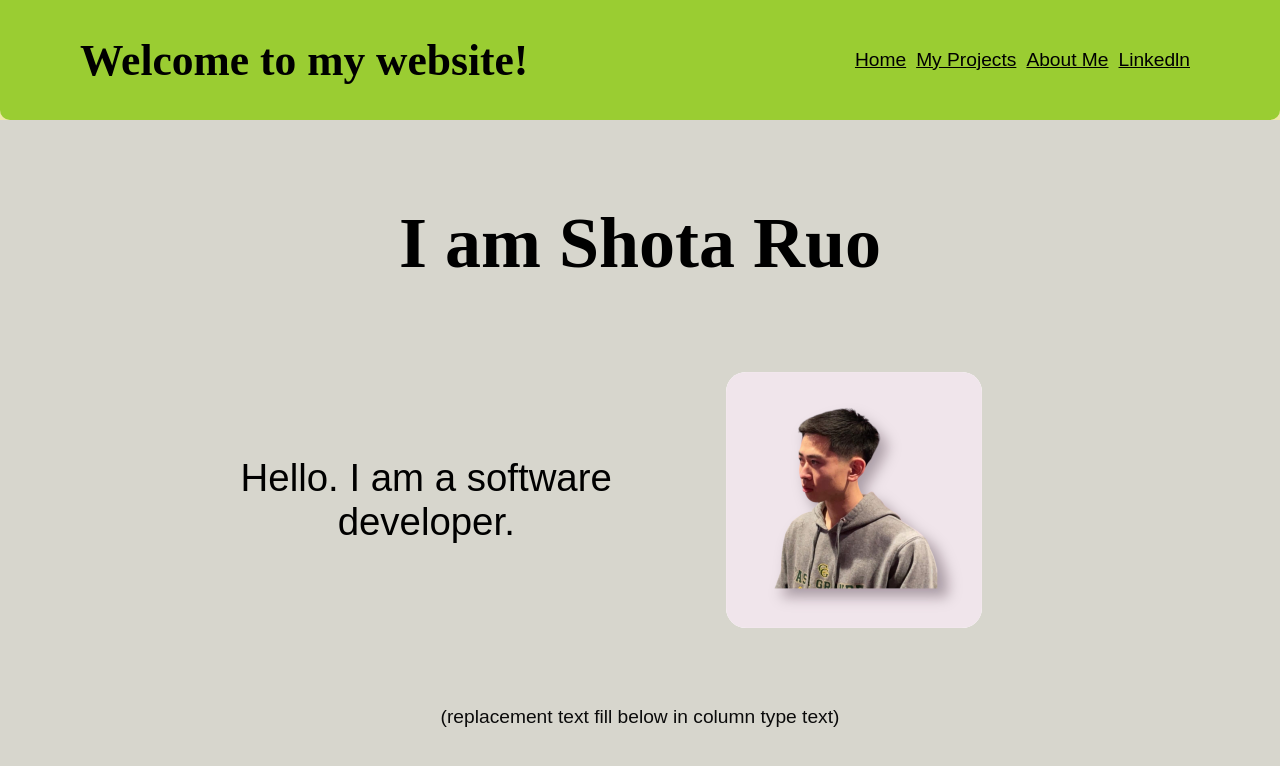
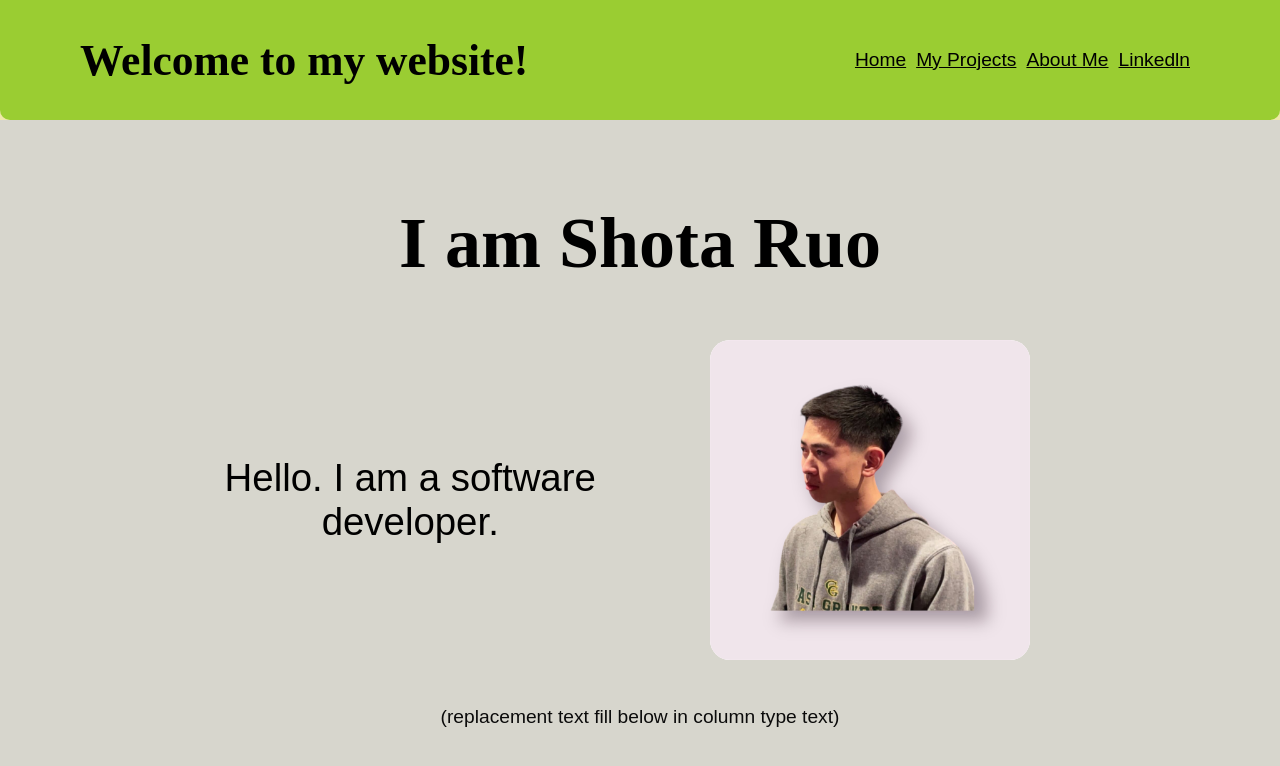
Before and after one commit to shotacurtisruo/ShotaRuo, a React (Create React App) app: page / in a window 1280 px wide. Shown: the top 766 px of the page. Built offline with nearby package versions, Linux system fonts and the light colour scheme; a web font is replaced by a local one.

Commit message:
updaets pause

```diff
--- a/src/components/home.js
+++ b/src/components/home.js
@@ -24,12 +24,14 @@ export const Home = () => {
 
                             <div className='flip-card-back'>
 
-                                <p id='hobbies'>Hobbies I have aside from coding and academics:
-                                    <li>Walking my dog</li>
-                                    <li>Playing basketball with friends</li>
-                                    <li>Going to the gym and working out</li>
-                                    <li>Exploring outside and going on hikes</li>
-                                </p>
+                                <p id='hobbies'>About Me:</p>
+                                    <ul>
+                                        <li>Currently at UC Davis studying Computer Science</li>
+                                        <li>I have fun creating webpages for non-profits and others.</li>
+                                        <li>I am very fond with working with teams and communicating</li>
+                                        <li>Some of my other hobbies are Basketball and Chess</li>
+                                    </ul>
+
 
                             </div>
                         </div>
--- a/src/styles/home.css
+++ b/src/styles/home.css
@@ -71,8 +71,8 @@
 
 .flip-card {
     background-color: transparent;
-    width: 20vw;
-    height: 20vw;
+    width: 25vw;
+    height: 25vw;
     perspective: 1000px;
 
 
@@ -110,13 +110,32 @@
 }
 
 .flip-card-back {
-    background-color: black;
-    color: white;
+    background-color: white;
+    color: black;
     transform: rotateY(180deg);
     display: flex;
+    flex-direction: column;
     align-items: center;
     justify-content: center;
     border-radius: 20px;
+}
+.flip-card-back p{
+    transition:transform 0.3s ease;
+    font-weight: bold;
+}
+.flip-card-back p:hover{
+    transform: scale(1.4);
+}
+.flip-card-back ul {
+    list-style-type: none;
+    padding: 0;
+}
+.flip-card-back li  {
+    transition: transform 0.3s ease;
+
+}
+.flip-card-back li:hover {
+    transform: scale(1.4);
 }
 .flip-card-front a {
     display: block;
```
